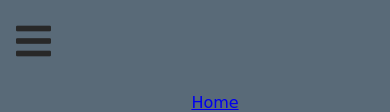
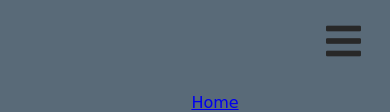
Before and after one commit to Hikenviken/Practice-Project, a website: page index.html in a window 390 px wide. Shown: the part 235-347 px from the top of the page. Drawn offline with Linux system fonts and the light colour scheme; a web font is replaced by a local one.

Commit message:
traslate and position hamburger icon

```diff
--- a/style.css
+++ b/style.css
@@ -29,7 +29,11 @@ footer {
 
 nav .fas {
   margin: var(--base-spacing);
+  /* transform: translateX(80vw) */
+  transform: translateX(calc(100vw - var(--base-spacing) * 10));
 }
+
+
 
 header {
   display: flex;
```
